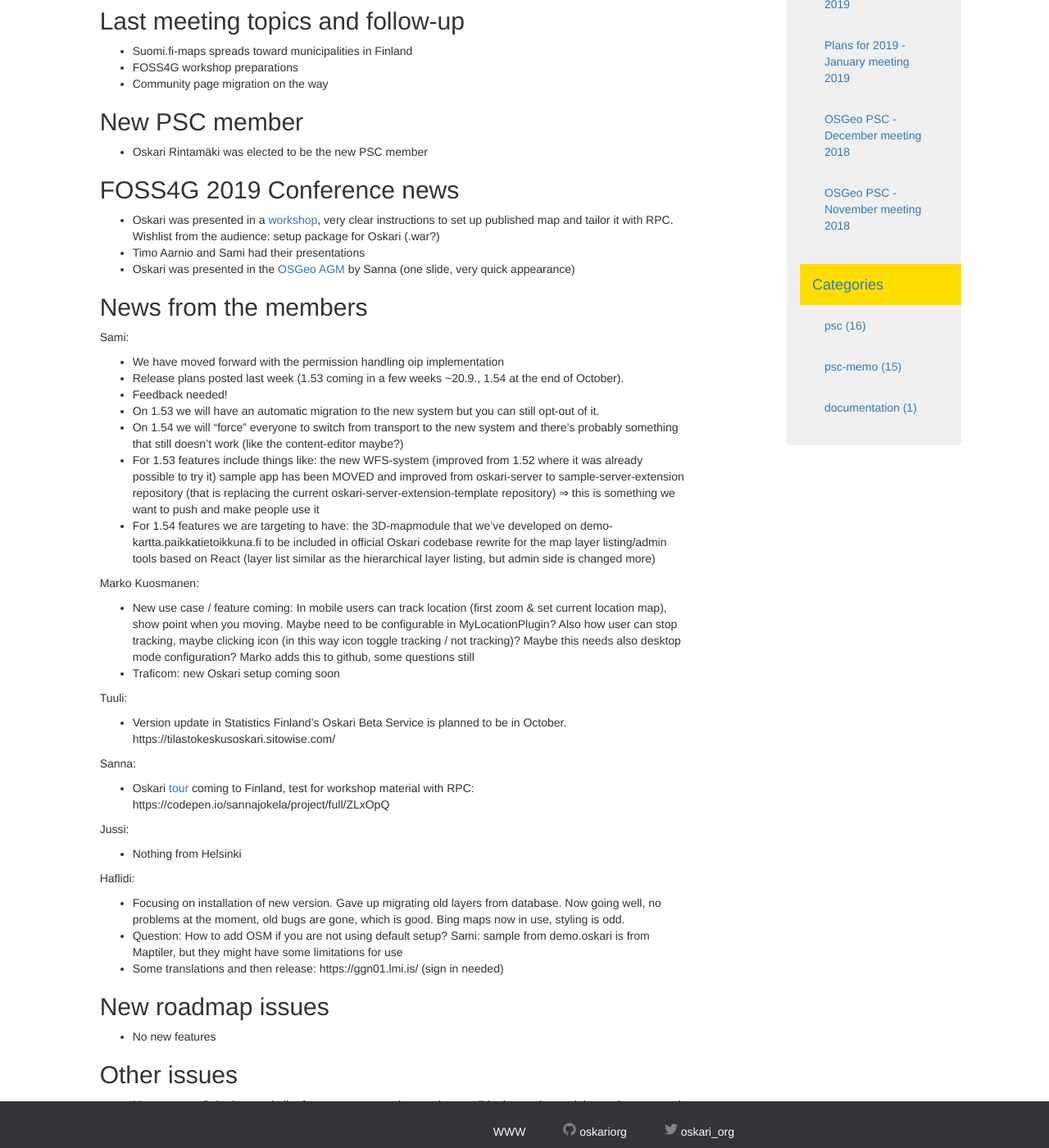
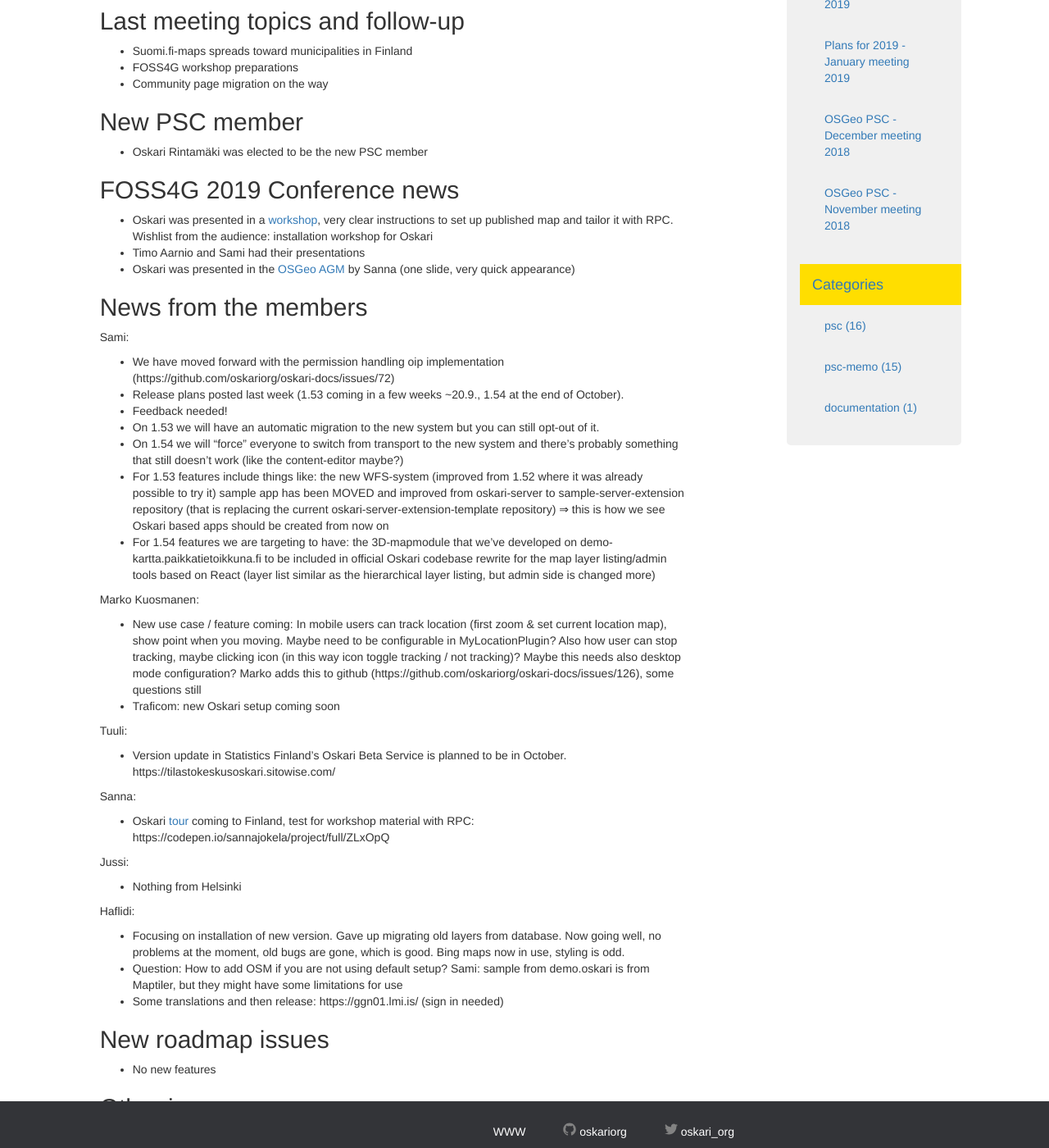
Before and after one commit to oskariorg/oskariorg.github.io, a Jekyll site: the page built from _posts/2019-08-12-PSC_September2019.md, in a window 1280 px wide and 1400 px high, scrolled down 617 px. Shown: the whole window at 82% size. Built offline with Jekyll 4.4.1, drawn with Linux system fonts in a browser that asks for light colours; nearby versions of some CDN libraries.

Commit message:
Update 2019-08-12-PSC_September2019.md

```diff
--- a/_posts/2019-08-12-PSC_September2019.md
+++ b/_posts/2019-08-12-PSC_September2019.md
@@ -43,25 +43,25 @@ Not present:
 
 ## FOSS4G 2019 Conference news
 
-- Oskari was presented in a [workshop](https://github.com/oskariorg/oskari-docs/blob/master/md/documentation/examples/FOSS4G_2019/workshop.md), very clear instructions to set up published map and tailor it with RPC. Wishlist from the audience: setup package for Oskari (.war?)
+- Oskari was presented in a [workshop](https://github.com/oskariorg/oskari-docs/blob/master/md/documentation/examples/FOSS4G_2019/workshop.md), very clear instructions to set up published map and tailor it with RPC. Wishlist from the audience: installation workshop for Oskari
 - Timo Aarnio and Sami had their presentations
 - Oskari was presented in the [OSGeo AGM](https://docs.google.com/presentation/d/1imiG7x09ry7lGvmS15FCVq2Z7yaICY00fcpXBK27TXY/edit) by Sanna (one slide, very quick appearance)
 
 ## News from the members
 
 Sami:
-- We have moved forward with the permission handling oip implementation
+- We have moved forward with the permission handling oip implementation (https://github.com/oskariorg/oskari-docs/issues/72)
 - Release plans posted last week (1.53 coming in a few weeks ~20.9., 1.54 at the end of October).
 - Feedback needed!
 - On 1.53 we will have an automatic migration to the new system but you can still opt-out of it.
 - On 1.54 we will "force" everyone to switch from transport to the new system and there's probably something that still doesn't work (like the content-editor maybe?)
 - For 1.53 features include things like: the new WFS-system (improved from 1.52 where it was already possible to try it)
-sample app has been MOVED and improved from oskari-server to sample-server-extension repository (that is replacing the current oskari-server-extension-template repository) ⇒ this is something we want to push and make people use it
+sample app has been MOVED and improved from oskari-server to sample-server-extension repository (that is replacing the current oskari-server-extension-template repository) ⇒ this is how we see Oskari based apps should be created from now on
 - For 1.54 features we are targeting to have: the 3D-mapmodule that we've developed on demo-kartta.paikkatietoikkuna.fi to be included in official Oskari codebase
 rewrite for the map layer listing/admin tools based on React (layer list similar as the hierarchical layer listing, but admin side is changed more)
 
 Marko Kuosmanen:
-- New use case / feature coming: In mobile users can track location (first zoom & set current location map), show point when you moving. Maybe need to be configurable in MyLocationPlugin? Also how user can stop tracking, maybe clicking icon (in this way icon toggle tracking / not tracking)? Maybe this needs also desktop mode configuration? Marko adds this to github, some questions still
+- New use case / feature coming: In mobile users can track location (first zoom & set current location map), show point when you moving. Maybe need to be configurable in MyLocationPlugin? Also how user can stop tracking, maybe clicking icon (in this way icon toggle tracking / not tracking)? Maybe this needs also desktop mode configuration? Marko adds this to github (https://github.com/oskariorg/oskari-docs/issues/126), some questions still
 - Traficom: new Oskari setup coming soon
 
 Tuuli:
```
